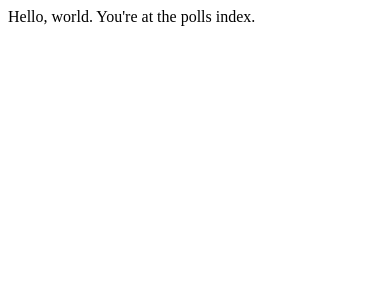
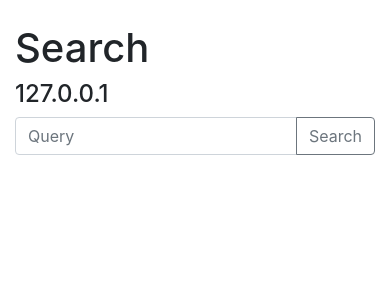
Before and after one commit to tomekancu/GoogleScraper, a Django app: page / in a window 390 px wide. Shown: the top 300 px of the page. Run offline with Django 3.2, Linux system fonts and the light colour scheme; some libraries are stand-ins or nearby versions.

Commit message:
google search using selenium update view, model, controller

```diff
--- a/app/admin.py
+++ b/app/admin.py
@@ -7,7 +7,7 @@ from .models import Query, Page
 
 class QueryAdmin(admin.ModelAdmin):
     list_display = ('query_text', 'user_ip', 'result_count', 'asked_date')
-    list_filter = ['asked_date', 'result_count']
+    list_filter = ['asked_date']
     search_fields = ['query_text']
 
 
--- a/app/apps.py
+++ b/app/apps.py
@@ -3,3 +3,4 @@ from django.apps import AppConfig
 
 class AppConfig(AppConfig):
     name = 'app'
+    verbose_name = 'GoogleScraper'
--- a/app/urls.py
+++ b/app/urls.py
@@ -4,5 +4,5 @@ from . import views
 
 urlpatterns = [
     path('', views.index, name='index'),
-    path('test', views.index2, name='index2'),
+    path('query', views.query, name='query'),
 ]
--- a/app/views.py
+++ b/app/views.py
@@ -1,15 +1,43 @@
+from django.http import HttpResponseRedirect
 from django.shortcuts import render
-from django.http import HttpResponse
+
+from . import apps
+from . import models
+
 import logging
+
+logger = logging.getLogger("root")
 
 
 # Create your views here.
 
 
 def index(request):
-    return HttpResponse("Hello, world. You're at the polls index.")
+    logger.info("index")
+    return render(request, 'index.html', {"app_title": apps.AppConfig.verbose_name})
 
 
-def index2(request):
-    logging.error("index")
-    return render(request, 'index.html', {"app_title": "GoogleScraper"})
+def query(request):
+    try:
+        ip: str = request.META['REMOTE_ADDR']
+        q: str = request.POST["query"]
+        q = q.strip()
+        if len(q) == 0:
+            raise ValueError("no query")
+        logger.info(f"ip {ip} query {q}")
+        my_query = models.get_query_for(q, ip)
+        logger.info(f"querys {my_query}")
+        for p in my_query.page_set.all():
+            print(p)
+    except KeyError:
+        logger.error("no query")
+        return HttpResponseRedirect("/")
+    except ValueError:
+        logger.error("no results")
+        return render(request, 'index.html', {"app_title": apps.AppConfig.verbose_name,
+                                              "q": q,
+                                              "query": None})
+    else:
+        return render(request, 'index.html', {"app_title": apps.AppConfig.verbose_name,
+                                              "q": q,
+                                              "query": my_query})
--- a/requirements.txt
+++ b/requirements.txt
@@ -1,2 +1,5 @@
 Django==2.2.2
 requests-html==0.10.0
+requests==2.22.0
+selenium
+beautifulsoup4
--- a/templates/index.html
+++ b/templates/index.html
@@ -1,3 +1,5 @@
+{% load humanize %}
+
 <!DOCTYPE html>
 <html lang="en">
 <head>
@@ -11,16 +13,56 @@
 <body>
 <div class="container"><br/>
     <h1>Search</h1>
-    <form type="POST" action="/">
+    <h4>{{ request.META.REMOTE_ADDR }}</h4>
+    <form method="POST" action="/query">
+        {% csrf_token %}
         <div class="input-group mb-3">
-            <input type="text" class="form-control" placeholder="Query" aria-label="Query"
-                   aria-describedby="button-search">
+            <input name="query" type="text" class="form-control" placeholder="Query"
+                   aria-label="Query"
+                   aria-describedby="button-search"
+                   required
+                   value="{{ q }}">
             <div class="input-group-append">
                 <button class="btn btn-outline-secondary" type="submit" id="button-search">Search</button>
             </div>
         </div>
     </form>
-    <div id="books" class="row">
+    <div class="row">
+        {% if query %}
+            <div class="col-md-8">
+                <h4>Results - {{ query.result_count | intcomma }}</h4>
+                <ul class="list-group list-group-flush">
+                    {% for page in query.get_ordered_pages %}
+                        <a href="{{ page.url }}" class="list-group-item list-group-item-action">
+                            <h5><b>{{ page.nr }} </b>{{ page.title }}</h5>
+                            <p class="mb-1">{{ page.destription }}</p>
+                        </a>
+                    {% endfor %}
+                </ul>
+            </div>
+            <div class="col-md-4">
+                <h4>Statistics</h4>
+                <table class="table">
+                    <thead>
+                    <tr>
+                        <th scope="col">#</th>
+                        <th scope="col">Word</th>
+                        <th scope="col">Count</th>
+                    </tr>
+                    </thead>
+                    <tbody>
+
+                    {% for word, count in query.get_stats %}
+                        <tr>
+                            <th scope="row">{{ forloop.counter }}</th>
+                            <td>{{ word }}</td>
+                            <td>{{ count }}</td>
+                        </tr>
+                    {% endfor %}
+                    </tbody>
+                </table>
+            </div>
+        {% endif %}
     </div>
 </div>
 </body>
```
Also changed, not shown: GoogleScraper/settings.py (+27 -2 lines), app/google_search.py (+59 -22 lines), app/models.py (+34 -0 lines).
